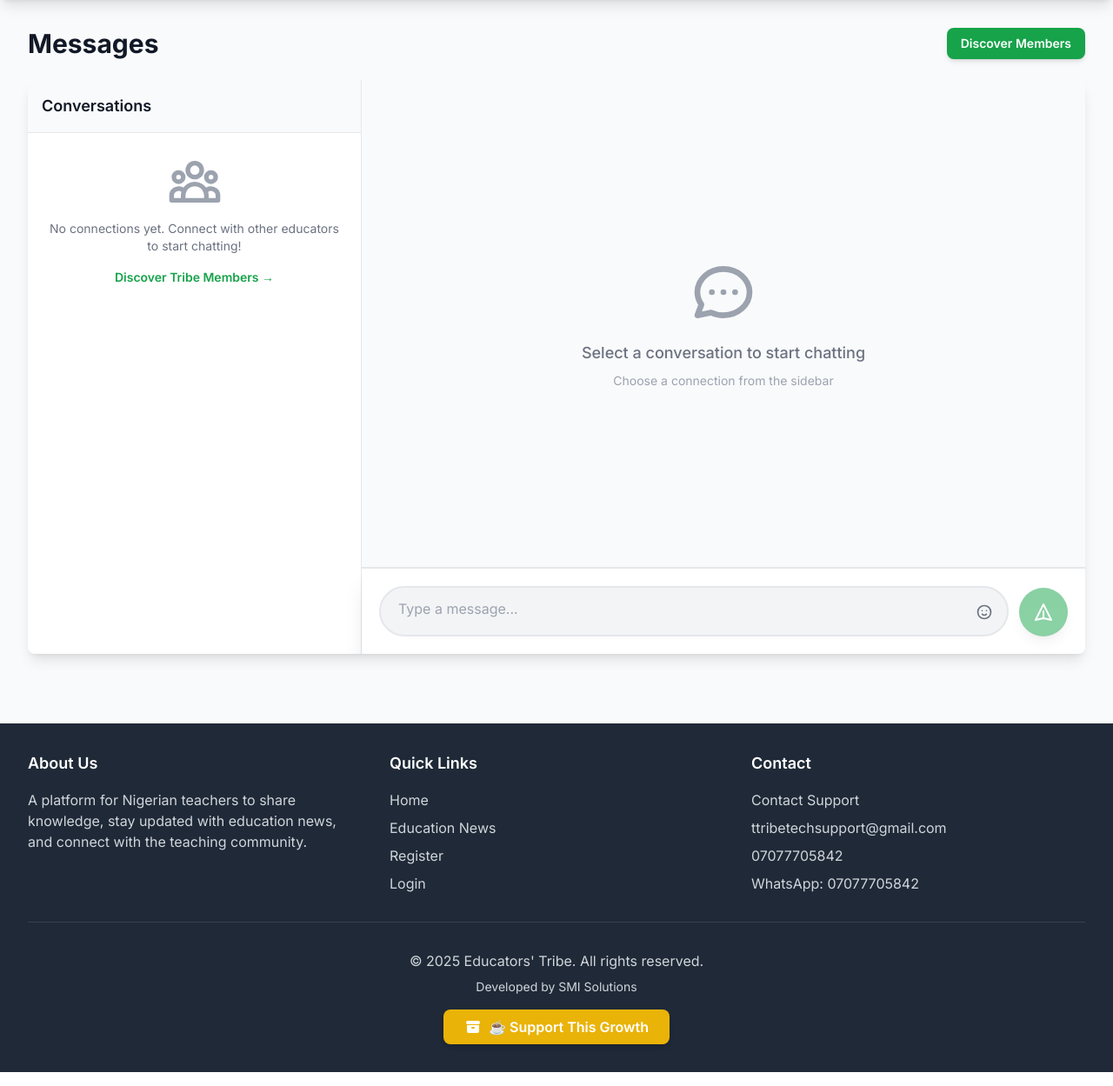
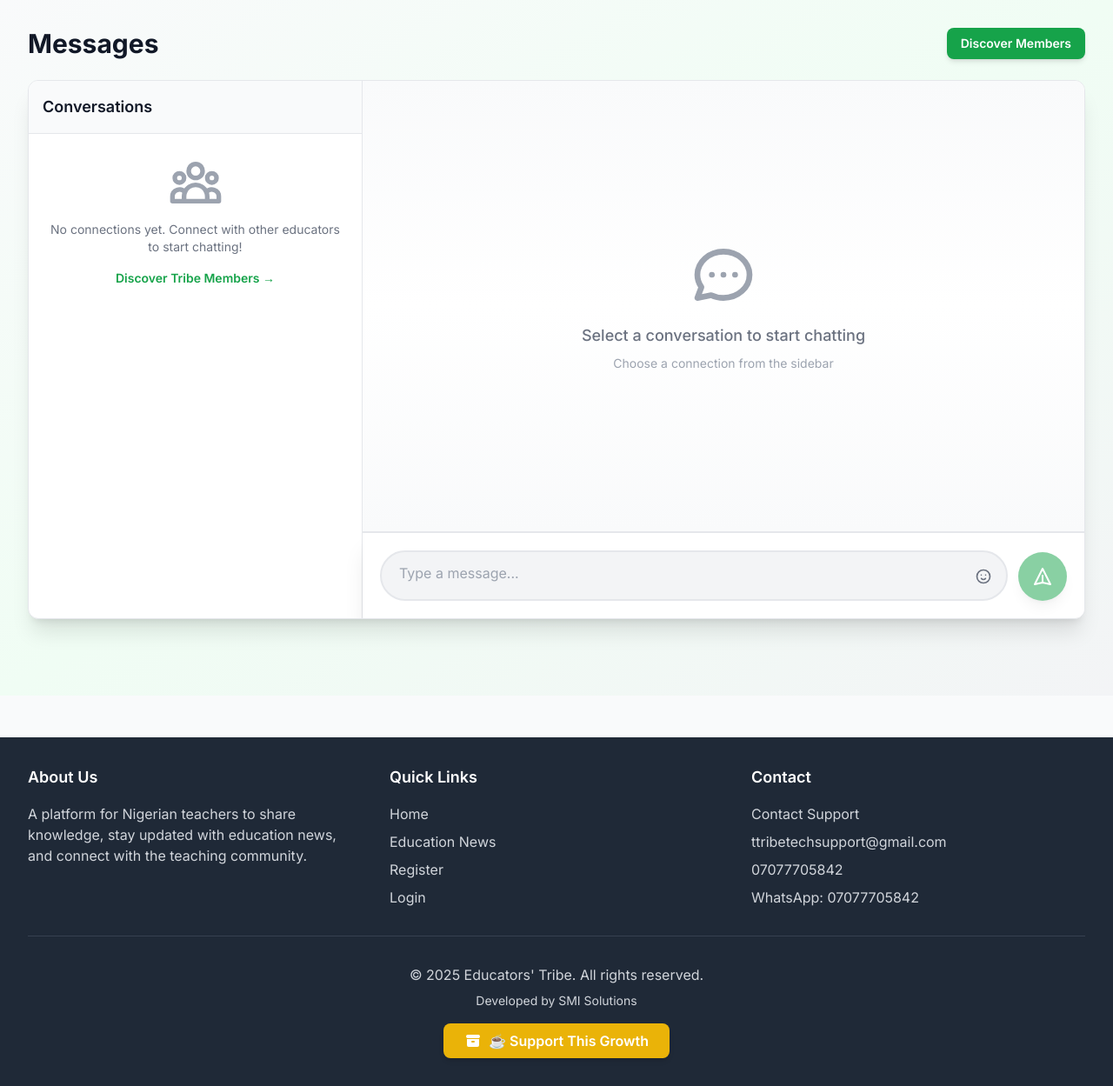
Before and after one commit to spw3bt3ch/educators-tribe, a Python web app: template templates/chat.html in a window 1280 px wide. Shown: the part 64-1313 px from the top of the page at 87% size. Run offline with Jinja, Linux system fonts and the light colour scheme; the template is opened without the code that fills it, so the values that code supplies are empty; some libraries are stand-ins or nearby versions.

Commit message:
chat page

```diff
--- a/templates/chat.html
+++ b/templates/chat.html
@@ -6,15 +6,16 @@
 <!-- Notification Toast Container -->
 <div id="toast-container" class="fixed top-16 right-2 sm:right-4 z-50 space-y-2 max-w-sm w-full sm:w-auto"></div>
 
+<div class="min-h-screen bg-gradient-to-br from-gray-50 via-green-50 to-gray-100">
     <div class="max-w-7xl mx-auto px-2 sm:px-4 lg:px-8 py-4 sm:py-8">
         <div class="flex items-center justify-between mb-4 sm:mb-6">
             <h1 class="text-2xl sm:text-3xl font-bold text-gray-900">Messages</h1>
-        <a href="{{ url_for('discover_users') }}" class="bg-green-600 hover:bg-green-700 text-white px-3 sm:px-4 py-2 rounded-lg font-semibold text-sm transition shadow-md">
+            <a href="{{ url_for('discover_users') }}" class="bg-green-600 hover:bg-green-700 text-white px-3 sm:px-4 py-2 rounded-lg font-semibold text-sm transition shadow-md hover:shadow-lg">
                 <span class="hidden sm:inline">Discover </span>Members
             </a>
         </div>
 
-    <div class="bg-white rounded-lg shadow-lg overflow-hidden" style="height: calc(100vh - 140px); min-height: 500px;">
+        <div class="bg-white rounded-xl shadow-xl overflow-hidden border border-gray-200" style="height: calc(100vh - 180px); min-height: 600px;">
             <div class="flex flex-col lg:flex-row h-full">
             <!-- Conversations Sidebar - Hidden on mobile when chat is open -->
             <div id="conversations-sidebar" class="w-full lg:w-80 xl:w-96 border-r border-gray-200 overflow-y-auto flex flex-col lg:flex">
@@ -149,7 +150,7 @@
                 </div>
 
                                                 <!-- Messages Area -->
-                <div id="messages-container" class="flex-1 overflow-y-auto bg-gray-50 flex flex-col">
+                <div id="messages-container" class="flex-1 overflow-y-auto bg-gradient-to-b from-gray-50 via-white to-gray-50 flex flex-col">
                     <div id="no-chat-selected" class="flex items-center justify-center h-full text-gray-500">
                         <div class="text-center px-4">
                             <svg class="w-16 h-16 sm:w-20 sm:h-20 mx-auto mb-4 text-gray-400" fill="none" stroke="currentColor" viewBox="0 0 24 24">
@@ -182,6 +183,7 @@
                             </svg>
                         </button>
                     </form>
+                </div>
             </div>
         </div>
         </div>
```
Lines whose indentation alone changed are shown as unchanged.
